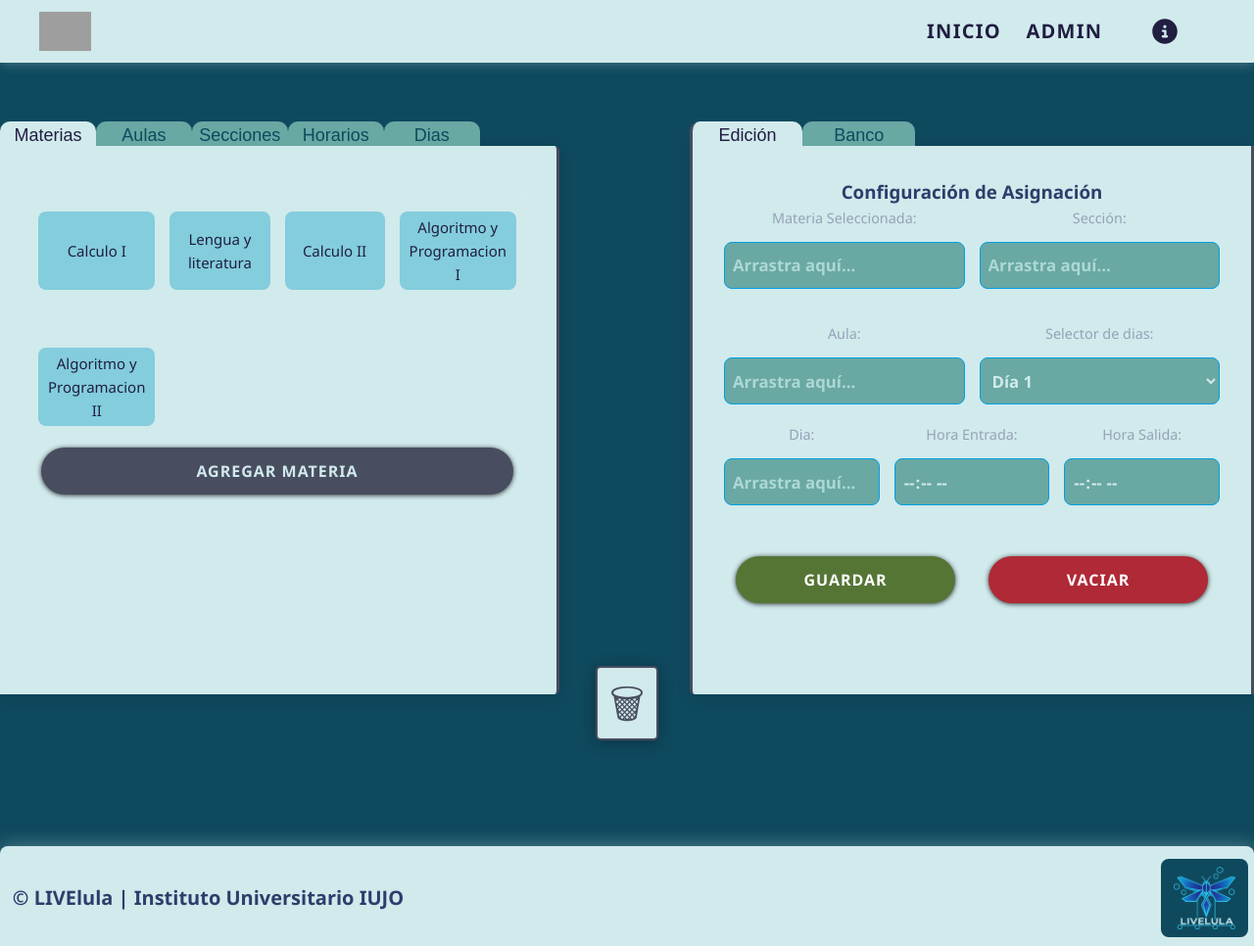
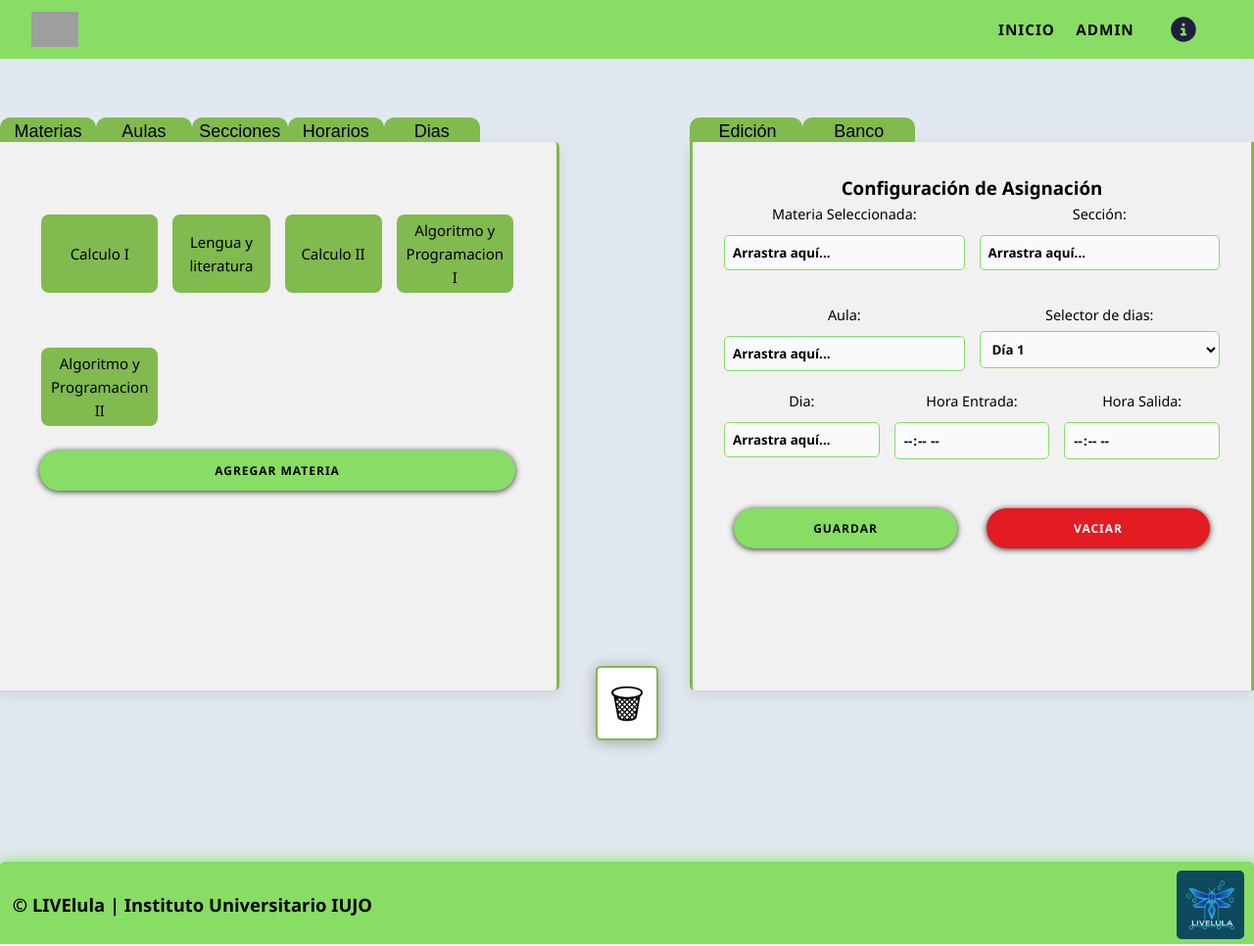
Before and after one commit to Vani-kun/reconocimiento-facial, a PHP site: page /asignar.php in a window 1280 px wide. Shown: the whole page at 98% size. Run offline with PHP 8.4, Linux system fonts and the light colour scheme; data comes from the database, SQL or seed files in the repository; grey boxes are pictures that could not be loaded.

Commit message:
Cambios del estilo

```diff
--- a/asignar.php
+++ b/asignar.php
@@ -149,7 +149,7 @@
 
 <div style="position:absolute; left:55%; margin-top:60px; width:45%; height:100%">
     <div class="divsection-master">
-        <div id="EditSectionBtn" class="divsection divsection-selected" style="border-left: 3px solid #484D60;">
+        <div id="EditSectionBtn" class="divsection divsection-selected" style="border-left: 3px solid #81BA4E;">
         Edición
         </div>
 
--- a/css/asignar-style.css
+++ b/css/asignar-style.css
@@ -1,5 +1,5 @@
 :root {
-    --bg: #0f172a;
+    --bg: #81BA4E;
     --panel: #ffffff;
     --prim:#275dff;
     --accent: #00f2ff;
@@ -28,15 +28,15 @@ body {
     }
 
 .drop-zone, .items-bank{
-    background: #D1EAEC;
-    border-left: 3px solid #484D60;
-    border-right: 3px solid #484D60;
+    background: #f1f1f1;
+    border-left: 3px solid #81BA4E;
+    border-right: 3px solid #81BA4E;
     box-shadow: 0 4px 15px rgba(0, 0, 0, 0.1);
     }
 
 .drop-zone.hover {
     border: 2px dashed #B02936;
-    background: #ADD8D5;
+    background: #e8e9e8;
     }
 
 .items-bank{
@@ -44,12 +44,12 @@ body {
     }
 
 .draggable-item {
-    background: #83CDDD;
+    background: #81BA4E;
     margin: 10px 0;
     border-radius: 8px;
     cursor: grab;
     transition: 0.2s;
-    color: #211E42;
+    color: #000000;
     width: 100%;
     text-align: center;
     align-items: center;
@@ -62,7 +62,7 @@ body {
 .draggable-item:active { cursor: grabbing; }
 .draggable-item.dragging { opacity: 0.5; }
 
-label { display: block; margin-bottom: 5px; font-size: 0.9rem; color: #94a3b8; }
+label { display: block; margin-bottom: 5px; font-size: 0.9rem; color: #000000; }
 
 .grid-form {
     display: grid;
@@ -119,8 +119,8 @@ label { display: block; margin-bottom: 5px; font-size: 0.9rem; color: #94a3b8; }
 .divsection{
     height:100%;
     width:50%;
-    background-color:#69A8A3;
-    color: #0F495E;
+    background-color:#81BA4E;
+    color: #000000;
     border-top-left-radius:10px;
     border-top-right-radius:10px;
     transition: 0.2s all;
@@ -145,8 +145,8 @@ label { display: block; margin-bottom: 5px; font-size: 0.9rem; color: #94a3b8; }
     width: 45%;
     }
 .divsection-selected{
-    background-color:#D1EAEC;
-    color: #211E42;
+    background-color:#81BA4E;
+    color: #000000;
     }
 
 .itemsbcm{
@@ -164,16 +164,16 @@ label { display: block; margin-bottom: 5px; font-size: 0.9rem; color: #94a3b8; }
     cursor: pointer;
     }
 .previtemselected{
-    background-color: #009FE3;
+    background-color: #d93030;
     color: #D1EAEC;
     }
 
 #recicle-bin{
-    color:#484D60;
+    color:#020202;
     position:absolute;
-    background-color:#D1EAEC;
+    background-color:#ffffff;
     border-radius: 5px;
-    border: 2px solid #484D60;
+    border: 2px solid #81BA4E;
     top: 85%;
     left: 47.5%;
     height: 9.5%;
--- a/css/camara.css
+++ b/css/camara.css
@@ -1,5 +1,3 @@
-
-
 .visor-circular {
     width: 100%;
     height: 100%;
--- a/style.css
+++ b/style.css
@@ -14,14 +14,14 @@
     --azul: #4169E1;
     --text-dim: #7a8bbf;
     --red: #601ae2;
-    --text: #2c3e6b;
+    --text: #000000;
     }
 
 body {
     margin: 0;
     padding: 0;
     font-family: 'Segoe UI', system-ui, Tahoma,sans-serif;
-    background: #0F495E;
+    background: #e2e8f0;
     color: var(--text);
     line-height: 1.6;
     text-align: center;
@@ -54,20 +54,20 @@ video, img, canvas {
 }
 
 .logo { display: flex; align-items: center; gap: 10px; text-decoration: none; }
-        .logo-img { height: 5vh; }
+        .logo-img { height: 36px; }
 
 .footer{
-    align-content: center;
-    box-shadow: 0 0px 2.5vh #d1eaec5c;
-    border-top-left-radius: 1vh;
-    border-top-right-radius: 1vh;
-    background-color: #D1EAEC;
+    align-content: end;
+    margin-top: 20px;
+    box-shadow: 0 0px 15px #88dd64;
+    border-top-left-radius: 5px;
+    border-top-right-radius: 5px;
+    background-color: #88dd64;
     bottom: 0%;
-    font-size: 2.5vh;
+    font-size: 1.15rem;
     font-weight: 600;
     width:100%;
     top:100%;
-    height: 12.7vh;
     }
 
 .lista-integrantes {
@@ -94,30 +94,28 @@ video, img, canvas {
     position: sticky;
     top: 0;
     z-index: 200;
-    background: #D1EAEC;
-    padding: 0 5vh;
-    box-shadow: 0 0px 1.5vh #d1eaec5c;
-    /*border-bottom-left-radius: 5px;
-    border-bottom-right-radius: 5px;*/
+    background: #88DD64;
+    padding: 0 2rem;
+    box-shadow: 0 0px 15px #d1eaec5c;
     }
 
 .nav-container {
-    max-width: 100vw;
+    max-width: 1300px;
     margin: 0 auto;
     display: flex;
     align-items: center;
     justify-content: space-between;
-    height: 8vh;
+    height: 60px;
     }
 
 .nav-link {
     text-decoration: none;
-    letter-spacing: 0.1vw;
+    letter-spacing: 1px;
     text-transform: uppercase;
-    color: #211E42;
+    color: #000000;
     font-weight: 600;
-    font-size: 2.5vh;
-    transition: color,transform 0.3s ease;
+    font-size: 0.95rem;
+    transition: all 0.3s ease;
     position: relative;
     overflow: hidden
     }
@@ -129,24 +127,24 @@ video, img, canvas {
     content: '';
     position: absolute;
     width: 0;
-    height: 0.2vh;
-    bottom: -0.5vh;
+    height: 2px;
+    bottom: -5px;
     left: 0;
-    background-color: #e100ff;
-    box-shadow: 0 0 1vh #ff00c3;
+    background-color: #83CDDD;
+    box-shadow: 0 0 10px #83CDDD;
     transition: width 0.3s;
     }
 .nav-link:hover::after {
     width: 100%;
     }
 .nav-link img{
-    filter: drop-shadow(10vw 0 0 #211E42);
-    transform: translateX(-10vw);
-    transition: filter,transform 0.3s ease;
+    filter: drop-shadow(100px 0 0 #211E42);
+    transform: translateX(-100px);
+    transition: all 0.3s ease;
     }
 .nav-link:hover img{
-    filter: drop-shadow(10vw 0 0 #0F495E);
-    transform: translateX(-10vw);
+    filter: drop-shadow(100px 0 0 #0F495E);
+    transform: translateX(-100px);
     }
 
 
@@ -156,18 +154,20 @@ video, img, canvas {
     height: 100%;
     align-items: center;
     justify-content: center;
-    }
+}
+
 .nav-menu li {
     width:100%;
-    margin-left: 4vw; /* Más espacio entre opciones */
-    }
+    margin-left: 40px; /* Más espacio entre opciones */
+}
+
 .nav-btn-div{
     text-decoration: none;
     height:100%;
     display: flex;
     align-items: center;
     justify-content: center;
-    min-width: 8vw;
+    min-width: 80px;
     }
 
 .nav-btn-div:hover .nav-link::after {
@@ -175,35 +175,33 @@ video, img, canvas {
     }
 
 .nav-btn-div:hover .nav-link{
-    transform: translateY(-0.3vh);
+    transform: translateY(-3px);
     }
 
 .main-container {
     text-align: center;
-    padding: 3vh;
-    margin: 1vh;
+    background: #ffffff;
+    padding: 30px;
     border-radius: 20px;
-    min-height: 79.3vh;
     }
 
 .btn {
-    background-color: #484D60;
-    color: #D1EAEC;
+    background-color: #88dd64;
+    color: #000000;
     border: none;
-    margin: 1.5vh;
+    margin: 10px;
     cursor: pointer;
     width: 100%;
-    box-shadow: 0 0.1vh 0.6vh rgba(0, 0, 0, 0.8);
+    box-shadow: 0 1px 6px rgba(0, 0, 0, 0.8);
     height:min-content;
     font-family: 'Segoe UI', system-ui, Tahoma, sans-serif;
-    padding: 1vh 3vw;
-    font-size: 2vh;
+    transition: 0.2s all;
+    padding: 12px 26px;
+    font-size: 12px;
     font-weight: bold;
-    border-radius: 3vh;
+    border-radius: 50px;
     text-transform: uppercase;
     letter-spacing: 1px;
-    height: 6vh;
-    transition: 0.2s box-shadow,transform;
     }
 
 .btn-small{
@@ -217,8 +215,8 @@ video, img, canvas {
     }
 
     .btn-success {
-        background-color: #557535;
-        color: #ffffff;
+        background-color: #88dd64;
+        color: #000000;
         }
 
 
@@ -230,62 +228,66 @@ video, img, canvas {
 
     .btn-danger {
         color: #FFFFFF;
-        background-color: #7A1525;
+        background-color: #E31B23;
         }
 
 
     .btn-cancel {
         color: #FFFFFF;
-        background-color: #B02936;
+        background-color: #E31B23;
         }
 
 
     .btn-change {
-        background-color: #F9C127;
-        color: #FDF39E;
+        background-color: #E31B23;
+        color: #ffffff;
         }
 
     .btn-white{
-        background-color: #D1EAEC;
-        color: #0F495E;
+        background-color: #f8f8f8;
+        color: #000000;
         }
 
 .section-container{
     box-shadow: 0 4px 3px rgba(0, 0, 0, 0.4);
     overflow: hidden;
     }
+
 .section-container::before {
     content: '';
     position: absolute;
     top: 0; left: 0;
     width: 100%;
     height: 4px;
-    background: var(--azul);
+    background: #88dd64;
     }
 
 .footer-logo-div{
-    height:10vh;
+    height:70px;
     border-radius:15px;
     background-color:#0F495E;
-    margin:0.25vh 0.5vw 0.25vh 0.25vw;
-    padding: 1vh 1vw;
-    border-radius: 1vh;
+    margin:5px 10px 5px 5px;
+    padding: 10px 10px;
+    border-radius: 5px;
     }
+
 .footer-logo-div img{
     transition: all 0.2s;
     }
+
 .footer-logo-div:hover img{
     transform: scale(1.08);
     filter: drop-shadow(0 0 25px rgba(255, 255, 255, 0.9));
     }
 
 .scroll-area {
-    margin-top: 2vh;
+    margin-top: 20px;
     flex: 1;
     overflow-y: auto;
-    padding: 1vh;
-    border: 0.1vh solid #ededed19;
+    padding: 10px;
+    border: 2px solid #ededed19;
     }
+
 .modal-overlay {
     display: none; /* Oculto por defecto */
     position: fixed;
@@ -298,24 +300,30 @@ video, img, canvas {
     justify-content: center;
     align-items: center;
     }
+
+
 .modal-content {
-    background: #D1EAEC;
+    background: #ffffff;
     padding: 30px;
-    border-radius: 3vh;
+    border-radius: 15px;
     width: 700px;
     max-width: 90%;
     box-shadow: 0 5px 15px rgba(0,0,0,0.3);
     }
+
 .modal-body {
     display: flex; /* Dividir en dos columnas */
     gap: 30px;
     }
+
 .modal-footer {
     margin-top: 20px;
     display: flex;
     justify-content: center;
     gap: 10px;
-    }
+}
+
+
 .camera-circle {
     width: 200px;
     height: 200px;
@@ -324,37 +332,28 @@ video, img, canvas {
     overflow: hidden;
     border: 2px solid #F9C127;
     position: relative;
-    }
+}
 
-.input-group input { width: 100%; padding: 1vh; margin-top: 1vh; }
-.input-group select { width: 100%; padding: 1vh; margin-top: 1vh; }
+.input-group input { width: 100%; padding: 8px; margin-top: 5px; }
 
 .input-group {
     margin-bottom: 1.2rem;
     }
-input,select{
-    height: 6vh;
+input, select {
     width: 100%;
-    padding: 1.2vh;
-    background:#69A8A3;
-    border: 0.1vh solid #009FE3;
-    color: #D1EAEC;
-    border-radius: 1vh;
+    padding: 8px;
+    background:#f8fafc;
+    border: 1px solid #88DD64;
+    color: #080808;
+    border-radius: 5px;
     box-sizing: border-box;
     font-weight: bold;
-    font-size: 2.1vh;
+    outline: none;
     }
-input[readonly] { border-color: #009FE3; color: #D1EAEC;}
-input::placeholder{color: #ADD8D5}
+
+    input[readonly], select:disabled { border-color: #88dd64; color: #000000;}
+    input::placeholder{color: #000000}
 
 .noclickeable{
     pointer-events: none;
     }
-
-input:focus,select:focus {
-    outline: none;
-    border: 0.1vh solid #000;
-}
-input:focus::placeholder,select:focus::placeholder{
-    color: #D1EAEC;
-}
```
Also changed, not shown: asistencia-historica.php (+11 -8 lines), css/asistencia.css (+7 -7 lines), css/profesores.css (+5 -5 lines), profesores.php (+5 -5 lines).
